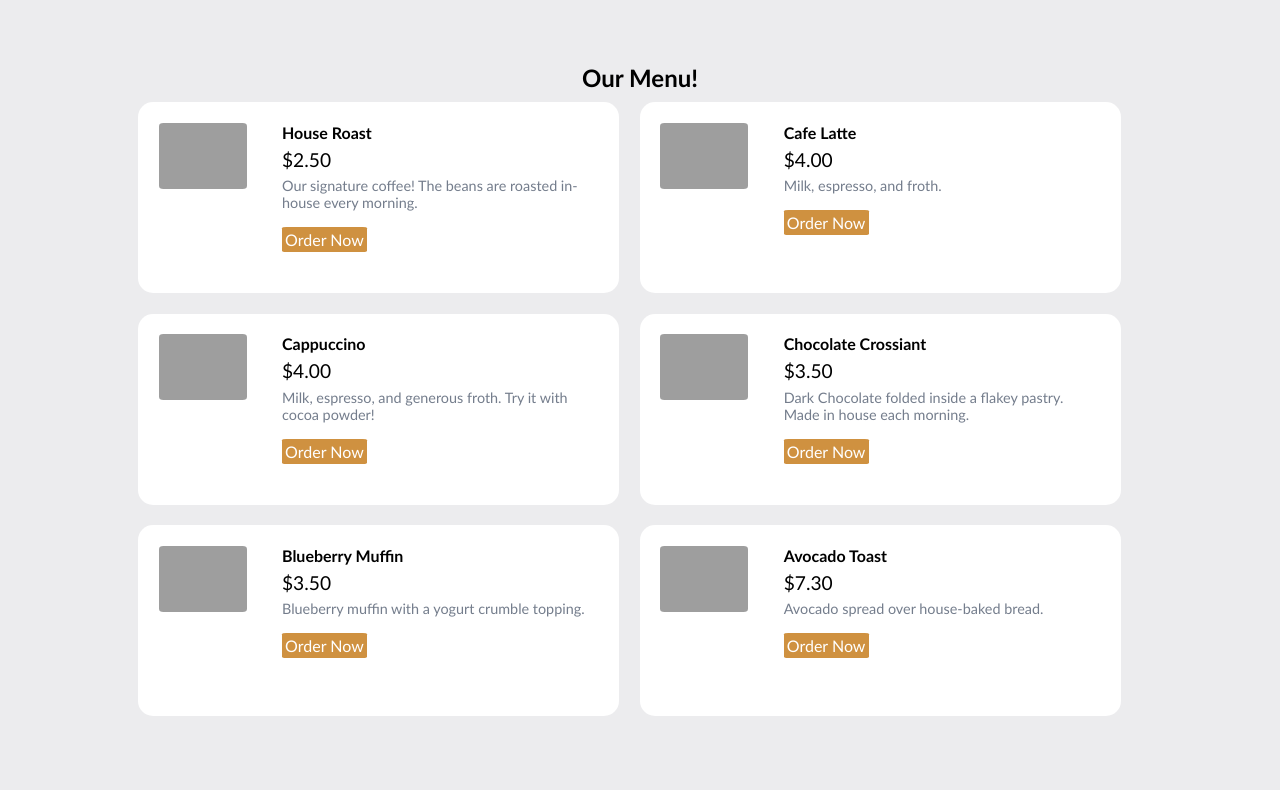
After one commit to MMettille/cafe-java, a PHP site: page /menu.html in a window 1280 px wide. The commit adds this page. Shown: the part 440-1240 px from the top of the page. Run offline with PHP 8.4, Linux system fonts and the light colour scheme; grey boxes are pictures that could not be loaded.

Commit message:
Added Menu Page

```diff
--- a/categories.html
+++ b/categories.html
@@ -13,9 +13,11 @@
     <section class="navbar">
         <div class="container">
             <div class="logo">
+                <a href="#" title="Logo">
                 <img src="./css/images/Cafe_Java_Logo.png"
                 alt="Outline of a coffee cup with steam rising out of the cup"
                 class="img-responsive img-logo">
+                </a>
             </div>
 
             <div class="nav-menu nav-right">
--- a/css/style.css
+++ b/css/style.css
@@ -75,6 +75,10 @@
 
 .text-primary{
     color: #CF9140
+}
+
+.text-secondary{
+    color: #894E00
 }
 
 h3{
--- /dev/null
+++ b/menu.html
@@ -0,0 +1,193 @@
+<!DOCTYPE html>
+<html lang="en">
+<head>
+    <meta charset="UTF-8">
+    <meta http-equiv="X-UA-Compatible" content="IE=edge">
+    <meta name="viewport" content="width=device-width, initial-scale=1.0">
+    <title>MyRestaurant</title>
+
+    <link rel="stylesheet" href="css/style.css">
+</head>
+<body>
+    <!--Navbar Section Starts-->
+    <section class="navbar">
+        <div class="container">
+            <div class="logo">
+                <img src="./css/images/Cafe_Java_Logo.png"
+                alt="Outline of a coffee cup with steam rising out of the cup"
+                class="img-responsive img-logo">
+            </div>
+
+            <div class="nav-menu nav-right">
+                <ul>
+                    <li>
+                        <a href="index.html">Home</a>
+                    </li>
+                    <li>
+                        <a href="categories.html">About</a>
+                    </li>
+                    <li>
+                        <a href="menu.html">Menu</a>
+                    </li>
+                    <li>
+                        <a href="#">Contact</a>
+                    </li>
+                </ul>
+            </div>
+
+            <div class="clearfix"></div>
+        </div>
+    </section>
+    <!--Navbar Section Ends-->
+
+    <!--Food Search Section Starts-->
+    <section class="food-search text-center">
+        <div class="container">
+            <h2>Options in <a href="#" class="text-secondary">"Category"</a></h2>
+        </div>
+        <div class="clearfix"></div>
+    </section>
+    <!--Food Search Section Ends-->
+
+    <!--Menu Section Starts-->
+    <section class="menu">
+        <div class="container">
+            <h2 class="text-center">Our Menu!</h2>
+
+            <div class="menu-item">
+                <div class="menu-img">
+                    <img src="https://images.unsplash.com/photo-1587734361993-0033759da68b?ixid=MnwxMjA3fDB8MHxzZWFyY2h8NHx8YmxhY2slMjBjb2ZmZWV8ZW58MHx8MHx8&ixlib=rb-1.2.1&auto=format&fit=crop&w=800&q=60"
+                    alt="black coffee sitting on top of coffee beans"
+                    class="img-responsive img-curve img-height">
+                </div>
+
+                <div class="menu-description">
+                    <h4>House Roast</h4>
+                    <p class="menu-price">$2.50</p>
+                    <p class="menu-text">
+                        Our signature coffee! The beans are roasted in-house every morning.
+                    </p>
+                    <br>
+                    <a href="#" class="btn btn-primary">Order Now</a>
+                </div>
+            </div>
+
+            <div class="menu-item">
+                <div class="menu-img">
+                    <img src="https://images.unsplash.com/photo-1574914629385-46448b767aec?ixid=MnwxMjA3fDB8MHxzZWFyY2h8NHx8bGF0dGV8ZW58MHx8MHx8&ixlib=rb-1.2.1&auto=format&fit=crop&w=800&q=60"
+                    alt="Milk being poured into a white mug"
+                    class="img-responsive img-curve img-height">
+                </div>
+
+                <div class="menu-description">
+                    <h4>Cafe Latte</h4>
+                    <p class="menu-price">$4.00</p>
+                    <p class="menu-text">
+                        Milk, espresso, and froth.
+                    </p>
+                    <br>
+                    <a href="#" class="btn btn-primary">Order Now</a>
+                </div>
+            </div>
+
+            <div class="menu-item">
+                <div class="menu-img">
+                    <img src="https://images.unsplash.com/photo-1521813475821-5e3f5bc3c7a6?ixlib=rb-1.2.1&ixid=MnwxMjA3fDB8MHxzZWFyY2h8Mjh8fG1vY2hhfGVufDB8fDB8fA%3D%3D&auto=format&fit=crop&w=800&q=60"
+                    alt="black coffee sitting on top of coffee beans"
+                    class="img-responsive img-curve img-height">
+                </div>
+
+                <div class="menu-description">
+                    <h4>Cappuccino</h4>
+                    <p class="menu-price">$4.00</p>
+                    <p class="menu-text">
+                        Milk, espresso, and generous froth. Try it with cocoa powder!
+                    </p>
+                    <br>
+                    <a href="#" class="btn btn-primary">Order Now</a>
+                </div>
+            </div>
+
+            <div class="menu-item">
+                <div class="menu-img">
+                    <img src="https://images.unsplash.com/photo-1564354273277-c6d4b8532100?ixid=MnwxMjA3fDB8MHxzZWFyY2h8MTJ8fGNyb2lzc2FudHxlbnwwfHwwfHw%3D&ixlib=rb-1.2.1&auto=format&fit=crop&w=800&q=60"
+                    alt="Chocolate crossiant"
+                    class="img-responsive img-curve img-height">
+                </div>
+
+                <div class="menu-description">
+                    <h4>Chocolate Crossiant</h4>
+                    <p class="menu-price">$3.50</p>
+                    <p class="menu-text">
+                        Dark Chocolate folded inside a flakey pastry. Made in house each morning.
+                    </p>
+                    <br>
+                    <a href="#" class="btn btn-primary">Order Now</a>
+                </div>
+            </div>
+
+            <div class="menu-item">
+                <div class="menu-img">
+                    <img src="https://images.unsplash.com/photo-1558303420-f814d8a590f5?ixid=MnwxMjA3fDB8MHxzZWFyY2h8MTd8fG11ZmZpbnxlbnwwfHwwfHw%3D&ixlib=rb-1.2.1&auto=format&fit=crop&w=800&q=60"
+                    alt="Three blueberry muffins side by side"
+                    class="img-responsive img-curve img-height">
+                </div>
+
+                <div class="menu-description">
+                    <h4>Blueberry Muffin</h4>
+                    <p class="menu-price">$3.50</p>
+                    <p class="menu-text">
+                        Blueberry muffin with a yogurt crumble topping.
+                    </p>
+                    <br>
+                    <a href="#" class="btn btn-primary">Order Now</a>
+                </div>
+            </div>
+
+            <div class="menu-item">
+                <div class="menu-img">
+                    <img src="https://images.unsplash.com/photo-1612783191467-e7cd68b2ea1b?ixid=MnwxMjA3fDB8MHxzZWFyY2h8OHx8YXZvY2FkbyUyMHRvYXN0fGVufDB8fDB8fA%3D%3D&ixlib=rb-1.2.1&auto=format&fit=crop&w=800&q=60"
+                    alt="Avocado Toast"
+                    class="img-responsive img-curve img-height">
+                </div>
+
+                <div class="menu-description">
+                    <h4>Avocado Toast</h4>
+                    <p class="menu-price">$7.30</p>
+                    <p class="menu-text">
+                        Avocado spread over house-baked bread.
+                    </p>
+                    <br>
+                    <a href="#" class="btn btn-primary">Order Now</a>
+                </div>
+            </div>
+
+            <div class="clearfix"></div>
+        </div>
+    </section>
+    <!--Menu Section Ends-->
+
+    <!--Social Media Section Starts-->
+    <section class="social">
+        <div class="container text-center">
+            <ul>
+                <li>
+                    <a href="#"><img src="https://img.icons8.com/fluency/48/000000/facebook.png"/></a>
+                </li>
+                <li>
+                    <a href=""><img src="https://img.icons8.com/color/48/000000/instagram-new--v1.png"/></a>
+                </li>
+            </ul>
+        </div>
+    </section>
+    <!--Social Media Section Ends-->
+
+    <!--Footer Section Starts-->
+    <section class="footer">
+        <div class="container text-center">
+            <p>All rights reserved. Designed By <a href="mmettille.github.io/portfolio">Mary Mettille</a> </p>
+        </div>
+    </section>
+    <!--Footer Section Ends-->
+</body>
+</html>
```
